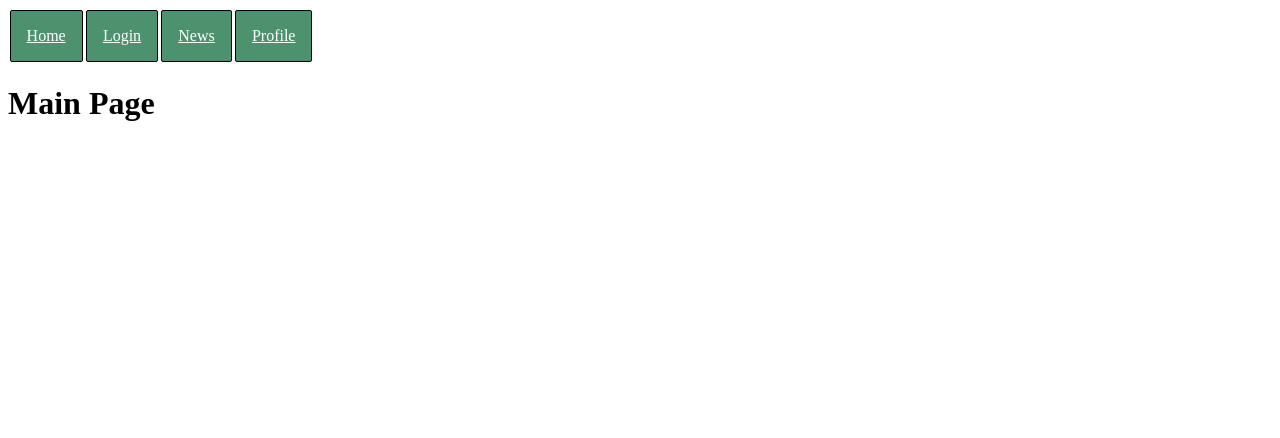
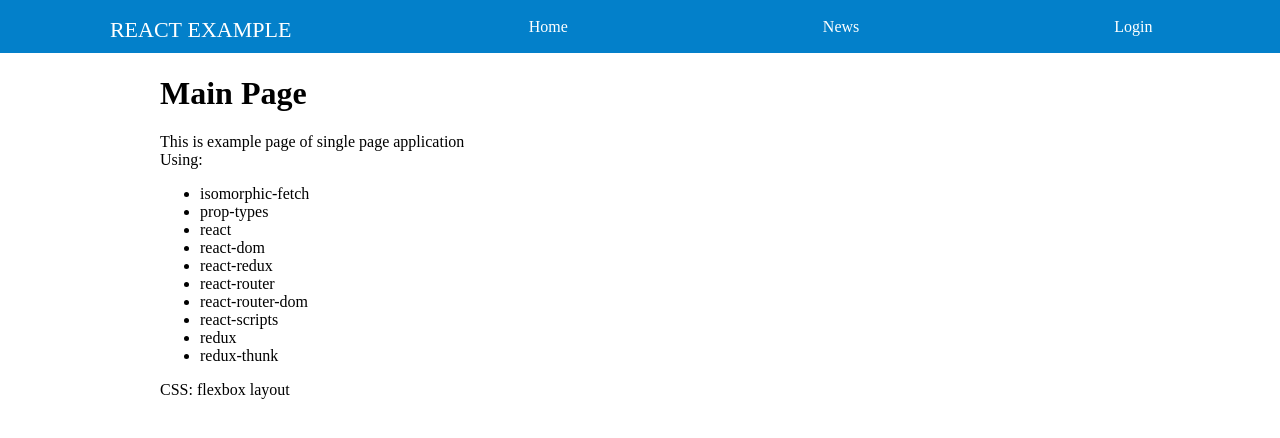
Before and after one commit to mifwarior/ReactExample, a React (Create React App) app: page / in a window 1280 px wide. Shown: the top 438 px of the page. Built offline with nearby package versions, Linux system fonts and the light colour scheme.

Commit message:
Added flexbox layout
Added navBar container
Rework navBar Ui

```diff
--- a/src/components/NavBar.js
+++ b/src/components/NavBar.js
@@ -1,15 +1,20 @@
 import React from 'react';
-import {Link} from 'react-router-dom';
+import {Link, NavLink} from 'react-router-dom';
+import Logo from './NavBar/Logo';
 
-const NavBar = (props)=>{
+const NavBar = ({loggined})=>{
 
   const linkStyle = "nav-link";
   return (
     <div className="nav-bar">
+      <Logo/>
       <Link className={linkStyle} to="/">Home</Link>
-      <Link className={linkStyle} to="/login">Login</Link>
       <Link className={linkStyle} to="/news">News</Link>
-      <Link className={linkStyle} to="/profile">Profile</Link>
+      {
+        loggined?
+        <Link className={linkStyle} to="/profile">Profile</Link>:
+        <Link className={linkStyle} to="/login">Login</Link>
+      }
     </div>
   );
 }
--- /dev/null
+++ b/src/components/NavBar/Logo.js
@@ -0,0 +1,9 @@
+import React from 'react';
+
+
+const Logo = (props)=>{
+  return (
+    <div className="logo"><span>React Example</span></div>
+  );
+}
+export default Logo;
--- a/src/components/PageTemplate.js
+++ b/src/components/PageTemplate.js
@@ -1,13 +1,18 @@
-import React from 'react';
+import React, {Fragment} from 'react';
 import NavBar from './NavBar';
 import propTypes from 'prop-types'
 
-const PageTemplate = ({children})=>{
+
+const PageTemplate = ({children, Login})=>{
   return (
-    <div className="page">
-      <NavBar/>
-      {children}
-    </div>
+    <Fragment>
+      <NavBar loggined={Login.loggined}/>
+      <div className="page">
+        <div className="page-content">
+          {children}
+        </div>
+      </div>
+    </Fragment>
   );
 }
 
--- a/src/components/pages/Login.js
+++ b/src/components/pages/Login.js
@@ -7,9 +7,14 @@ const Login = ({onSubmit, errorLogin})=>{
   const error = errorLogin?<p>Wrong login or password</p>:null;
   return (
     <React.Fragment>
-      <h1>Login Page</h1>
+      <h1>Please sign in</h1>
       <LoginForm onSubmit={onSubmit}/>
       {error}
+      <div className="login-hint">
+        <span>try:</span>
+        <span>max@test.com</span>
+        <span>12345</span>
+      </div>
     </React.Fragment>
   );
 }
--- a/src/components/pages/Main.js
+++ b/src/components/pages/Main.js
@@ -4,7 +4,27 @@ const Main = (props)=>{
   console.log(props);
   return (
     <React.Fragment>
-      <h1>Main Page</h1>
+      <div><h1>Main Page</h1></div>
+      <div>
+        <span>
+          This is example page of single page application<br/>
+          Using:
+          <ul>
+            <li>isomorphic-fetch</li>
+            <li>prop-types</li>
+            <li>react</li>
+            <li>react-dom</li>
+            <li>react-redux</li>
+            <li>react-router</li>
+            <li>react-router-dom</li>
+            <li>react-scripts</li>
+            <li>redux</li>
+            <li>redux-thunk</li>
+          </ul>
+          CSS: flexbox layout
+
+        </span>
+      </div>
     </React.Fragment>
   );
 }
--- a/src/containers/App.js
+++ b/src/containers/App.js
@@ -7,7 +7,7 @@ import PrivateSwitch from '../components/PrivateSwitch'
 import Main from "./../components/pages/Main";
 import News from "./News";
 import Profile from "./Profile";
-import PageTemplate from "./../components/PageTemplate";
+import PageTemplate from "./PageTemplate";
 import Login from './Login';
 
 import {connect} from 'react-redux';
--- /dev/null
+++ b/src/containers/PageTemplate.js
@@ -0,0 +1,8 @@
+import {connect} from 'react-redux'
+import PageTemplate from './../components/PageTemplate'
+
+const mapStateToProps = (state, ownProps) => {
+  return state;
+}
+
+export default connect(mapStateToProps, null)(PageTemplate);
--- a/src/styles.css
+++ b/src/styles.css
@@ -1,20 +1,54 @@
+body{
+  margin: 0;
+}
+
+.page {
+  display: flex;
+  justify-content: center;
+}
+.page-content{
+ width: 960px;
+}
+
 .page input{
- padding: 0;
+  padding: 0;
 }
 
 .nav-bar{
-
+  display: flex;
+  justify-content: space-around;
+  background-color: #0380ca;
 }
 
+.nav-bar :hover {
+  background-color:  #3d93c5;
+}
+
+
 .nav-link{
-  background-color: #4D926F;
   padding: 1em;
   margin: 0.1em;
-  border: 1px solid black;
-  border-radius: 2px;
-  display: inline-block;
+  display: block;
+  color: white;
+  text-decoration: none;
+}
+
+.nav-link :visited {
+  /*background-color: #0380ca;*/
+}
+
+.login-hint{
+  display: flex;
+  color: grey;
+  flex-direction: column;
+  font-size: small;
+}
+
+.logo{
+  text-align: center;
+  display: flex;
+  align-items: center;
+  font-size: xx-large;
+  font-variant: all-petite-caps;
   color: white;
 }
-.nav-link :visited {
-  background-color: #4D926F;
-}
```
Also changed, not shown: 1 other file (tests, documents, lock files or other folders).
